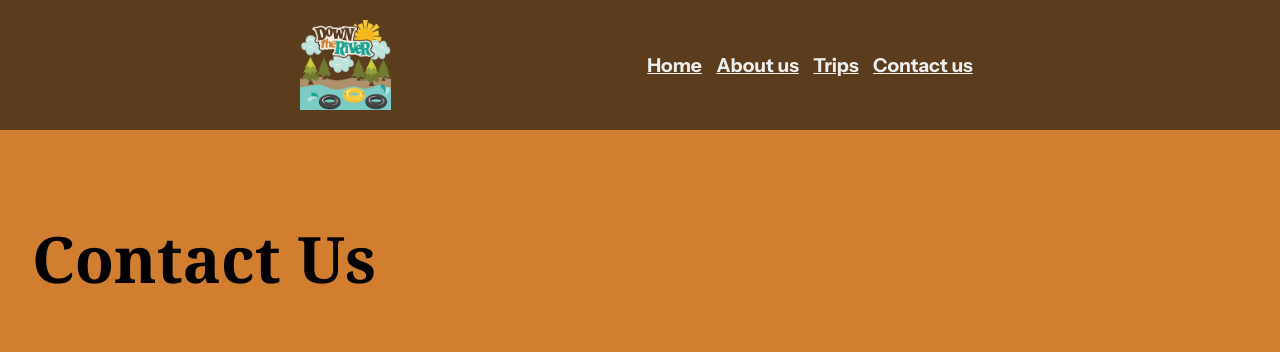
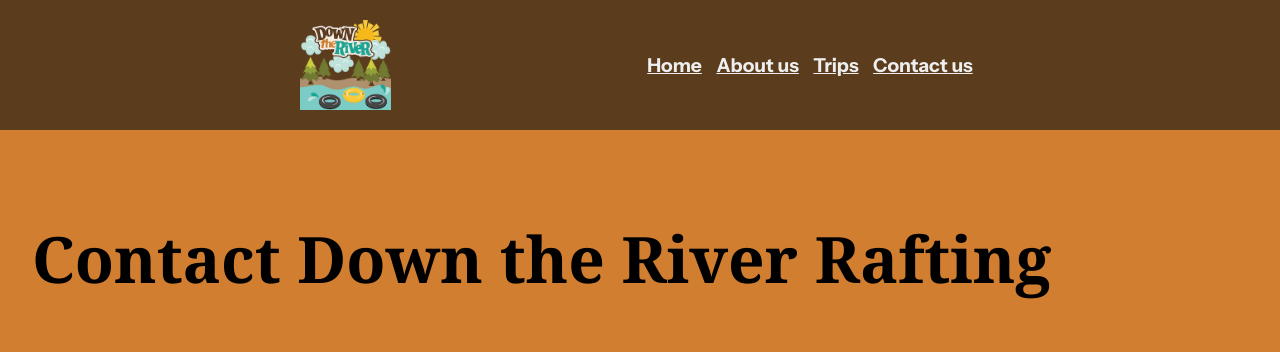
Before and after one commit to pratiwi9966/wdd130, a plain HTML site: page wwr/contact.html in a window 1280 px wide. Shown: the top 352 px of the page. Drawn offline with Linux system fonts and the light colour scheme; grey boxes are pictures that could not be loaded.

Commit message:
change title

```diff
--- a/wwr/contact.html
+++ b/wwr/contact.html
@@ -29,7 +29,7 @@
 
   <main>
     <section id="contact-us">
-      <h1>Contact Us</h1>
+      <h1>Contact Down the River Rafting</h1>
       <div id="contact-info">
         <div>
           <h2>Send Us a Message</h2>
```
